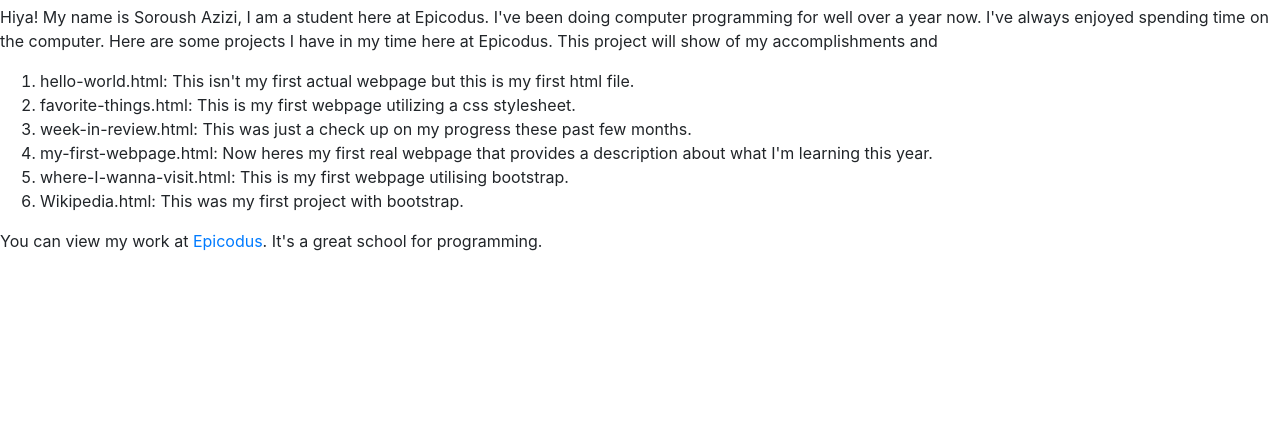
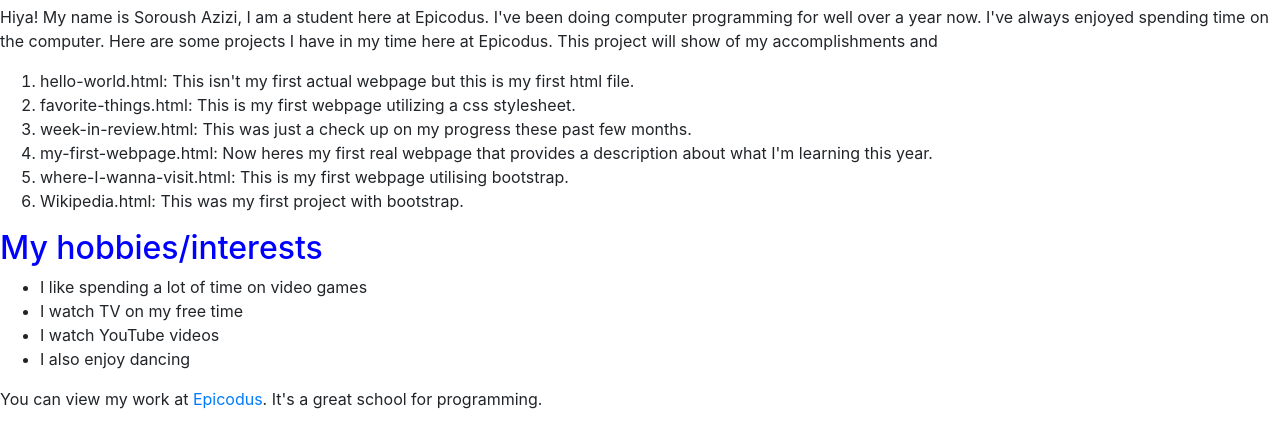
Before and after one commit to TheBritish23/Indpendent, a plain HTML site: page Index.html in a window 1280 px wide. Shown: the part 490-917 px from the top of the page. Before the commit the page ends 800 px from the top, so only its background shows below. Drawn offline with Linux system fonts and the light colour scheme.

Commit message:
add spans, edited ReadME, and float

```diff
--- a/Index.html
+++ b/Index.html
@@ -31,7 +31,7 @@
           </div>
         </div>
             <p>
-              Hiya! My name is Soroush Azizi, I am a student here at Epicodus. I've been doing computer programming for well over a year now.
+              Hiya! My name is Soroush Azizi, I am a student here at <span class="highlight">Epicodus</span>. I've been doing computer programming for well over a year now.
               I've always enjoyed spending time on the computer. Here are some projects I have in my time here at Epicodus. This project will show of my accomplishments and
             </p>
             <ol>
@@ -42,6 +42,13 @@
               <li>where-I-wanna-visit.html: This is my first webpage utilising bootstrap.</li>
               <li>Wikipedia.html: This was my first project with bootstrap.</li>
             </ol>
+            <h2>My hobbies/interests</h2>
+            <ul>
+              <li>I like spending a lot of time on video games</li>
+              <li>I watch TV on my free time</li>
+              <li>I watch YouTube videos</li>
+              <li>I also enjoy dancing</li>
+            </ul>
 
             <p>You can view my work at <a href="http://www.epicodus.com/">Epicodus</a>. It's a great school for programming.</p>
           </body>
```
